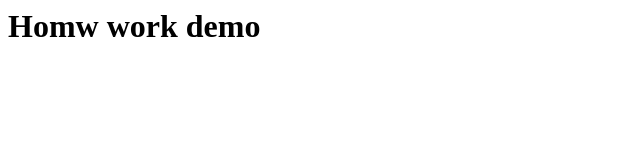
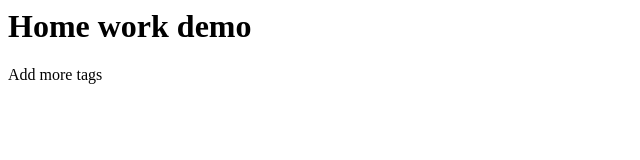
Before and after one commit to AlexLyssenko/hw_demo, a plain HTML site: page index.html in a window 1280 px wide. Shown: the whole page, without its empty margins (0-640 px from the left). Drawn offline with Linux system fonts and the light colour scheme.

Commit message:
Update index.html

```diff
--- a/index.html
+++ b/index.html
@@ -1 +1,2 @@
-<h1>Homw work demo</h1>
+<h1>Home work demo</h1>
+<p>Add more tags</p>
```
